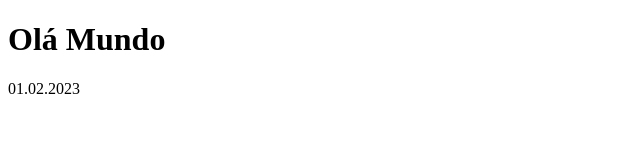
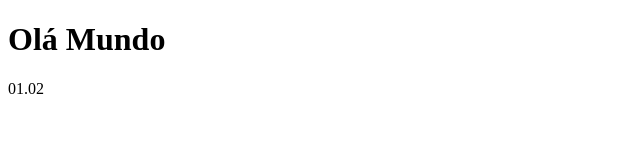
Before and after one commit to Mayck-E/ola_mundo, a plain HTML site: page index.html in a window 1280 px wide. Shown: the full height of the page, 0-640 px from the left. Drawn offline with Linux system fonts and the light colour scheme.

Commit message:
Update index.html

```diff
--- a/index.html
+++ b/index.html
@@ -6,6 +6,6 @@
 </head>
 <body>
     <h1>Olá Mundo</h1>
-    <p>01.02.2023</p>
+    <p>01.02</p>
 </body>
 </html>
```
